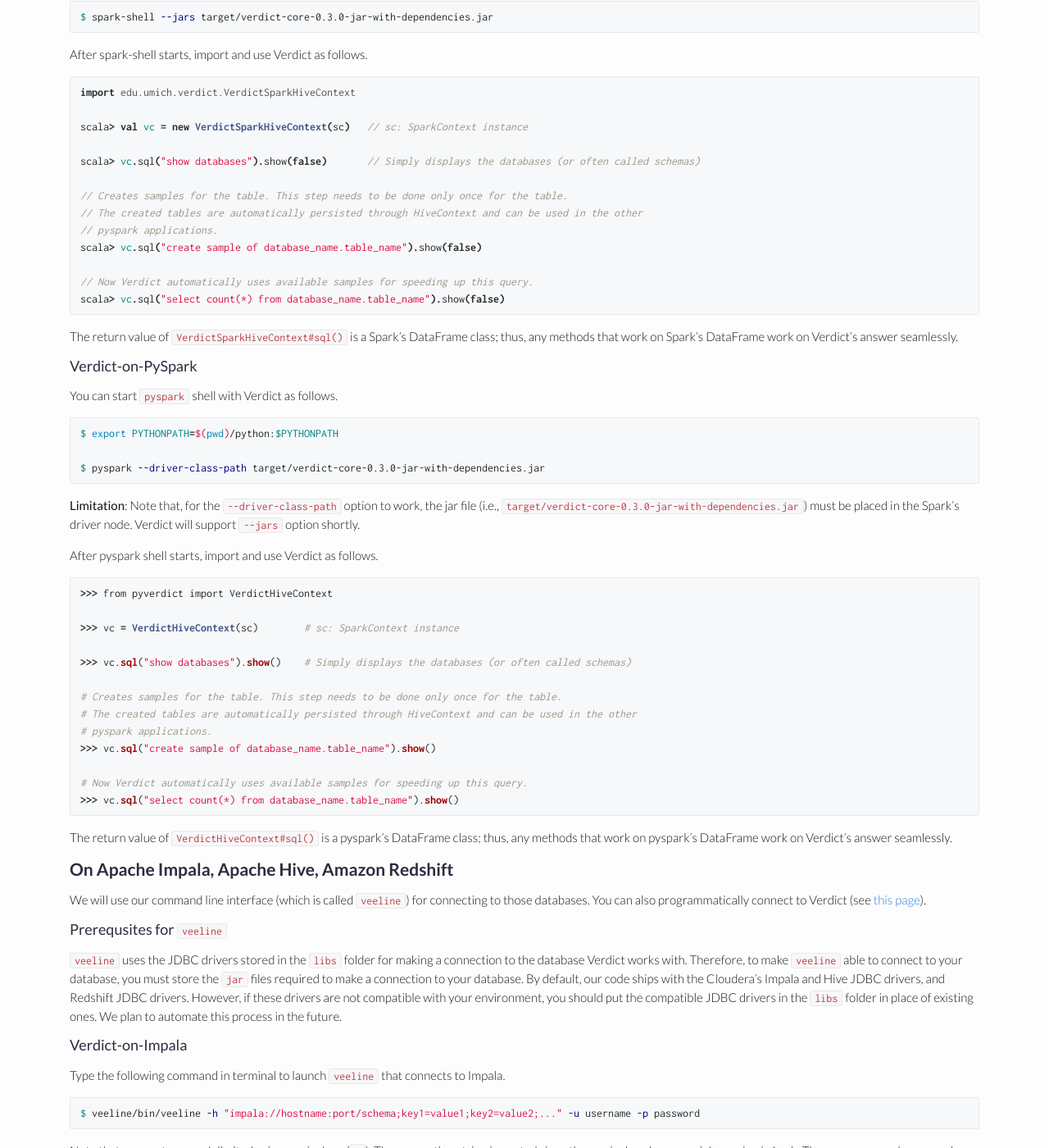
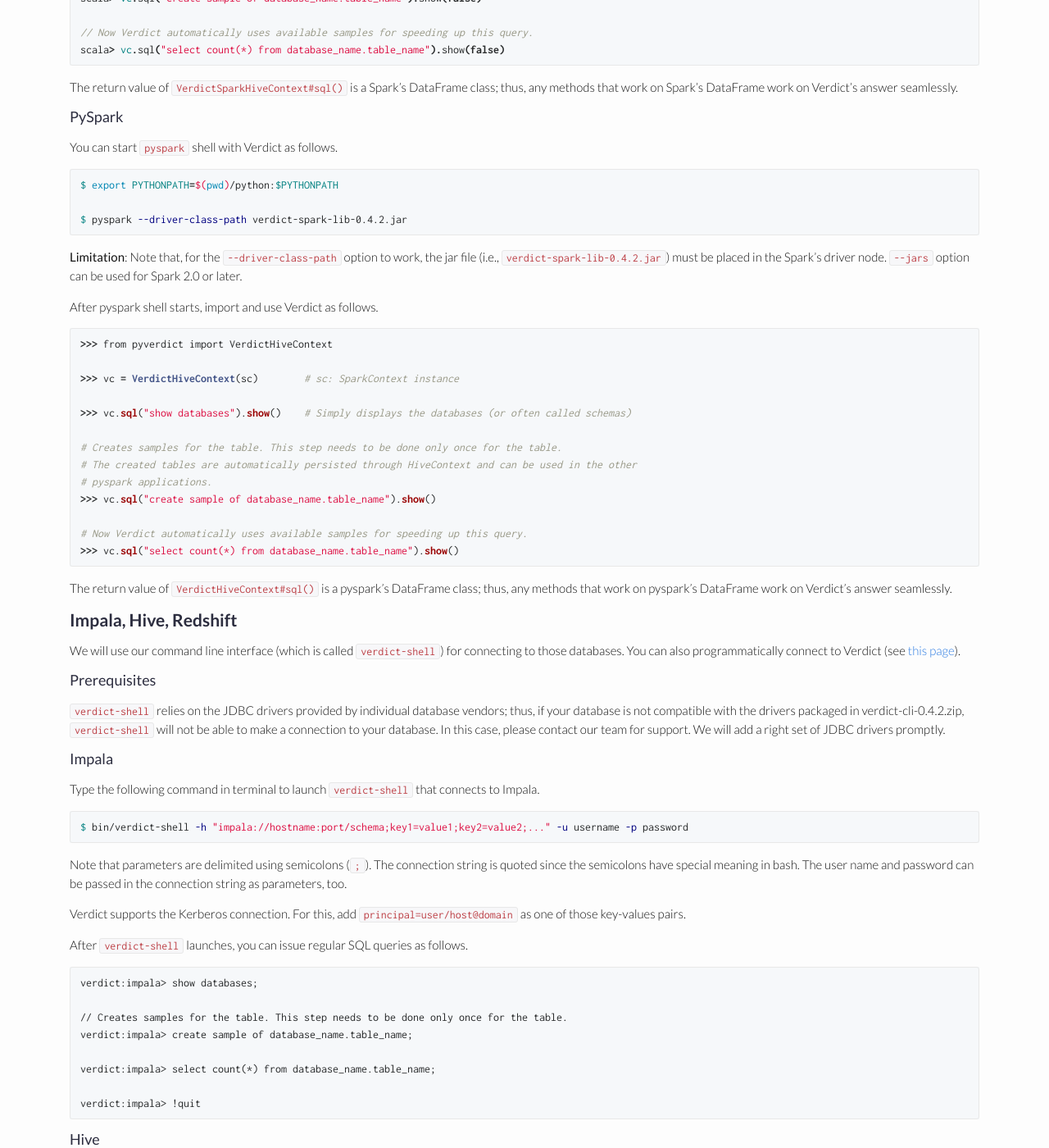
Before and after one commit to verdict-project/verdict-project.github.io, a Jekyll site: the page built from documentation/quick_start/index.md, in a window 1280 px wide and 1400 px high, scrolled down 1428 px. Shown: the whole window at 82% size. Built offline with Jekyll 4.4.1, drawn with Linux system fonts in a browser that asks for light colours; nearby versions of some CDN libraries; some of the changed text lies outside the part shown.

````diff
--- a/_config.yml
+++ b/_config.yml
@@ -11,7 +11,7 @@ email: verdict-site@umich.edu
 description: >            # this means to ignore newlines until "baseurl:"
     Verdict is a fast, resource-efficient data analytics system.
 baseurl: ""               # the subpath of your site, e.g. /blog
-url: "localhost:4000"     # the base hostname & protocol for your site
+url: http://verdictdb.org/
 twitter_username: jekyllrb
 github_username:  jekyll
 
@@ -32,5 +32,6 @@ verdict_core_jar_name: verdict-spark-lib-0.4.2.jar
 verdict_core_jar_url: https://sourceforge.net/projects/verdict/files/0.4/verdict-spark-lib-0.4.2.jar/download
 verdict_jdbc_jar_name: verdict-jdbc-0.4.2.jar
 verdict_jdbc_jar_url: https://sourceforge.net/projects/verdict/files/0.4/verdict-jdbc-0.4.2.jar/download
+verdict_veeline_jar_name: verdict-shell-0.4.2.jar
 verdict_command_line_zip_name: verdict-cli-0.4.2.zip
 verdict_command_line_zip_url: https://sourceforge.net/projects/verdict/files/0.4/verdict-cli-0.4.2.zip/download
--- a/documentation/quick_start/index.md
+++ b/documentation/quick_start/index.md
@@ -10,20 +10,9 @@ Verdict can run on top of [Apache Hive](https://hive.apache.org/), [Apache Impal
 
 Using Verdict is easy. Following this guide, you can finish setup in five minutes if you have any of those supported systems ready.
 
-## Downloading and Building Verdict
+## Download and Install Verdict
 
-Downloading and building Verdict requires only a couple steps. Building Verdict does not require any `sudo` access.
-
-1. **Download** and unzip [the latest release (version 0.3.0)](https://github.com/mozafari/verdict/releases/download/v0.3.0/verdict-0.3.0.zip).
-1. **Type** `mvn package` in the unzipped directory. The command will download all the dependencies and compile Verdict's code. The command will create three `jar` files in the `target` directory.
-
-This is all!
-
-### More details
-
-Verdict is tested on Oracle JDK 1.7 or above, but it should work with open JDK, too. `mvn` is the command for the [Apache Maven](https://maven.apache.org/) package manager. If you do not have the Maven, you will have to install it. The official page for the Maven installation is [this](https://maven.apache.org/install.html).
-
-Verdict is currently tested with the systems included in a Cloudera distribution ([CDH 5.11](https://www.cloudera.com/documentation/enterprise/release-notes/topics/cdh_rn_new_in_cdh_511.html)). However, Verdict should work with other versions as well. Please let us know if Verdict is incompatible with your environment.
+See [this page]({{ site.baseurl }}/download/) to download jar or zip archives relevant to your data analytics platforms.
 
 
 ## Using Verdict
@@ -31,7 +20,7 @@ Verdict is currently tested with the systems included in a Cloudera distribution
 Verdict takes a slightly different approach depending on the database system it works with. Once connected, however, you can issue the same SQL queries.
 
 
-### On Apache Spark
+### Apache Spark
 
 Verdict works with Spark by creating Spark's HiveContext internally. In this way, Verdict can load persisted tables through Hive Metastore. Verdict is tested with Apache Spark 1.6.0 (in the Cloudera distribution CDH 5.11). We will support Spark 2.0 shortly.
 
@@ -40,12 +29,12 @@ We show how to use Verdict in `spark-shell` and `pyspark`. Using Verdict in a Sp
 Due to the seamless integration of Verdict on top of Spark (and PySpark), Verdict can be used within [Apache Zeppelin](https://zeppelin.apache.org/) notebooks and Python [Jupyter](http://jupyter.org/) notebooks. See this page for more detail about how to set up Verdict with Zeppelin or Jupyter.
 
 
-#### Verdict-on-Spark
+#### (Scala) Spark
 
 You can start `spark-shell` with Verdict as follows.
 
 ```bash
-$ spark-shell --jars target/verdict-core-0.3.0-jar-with-dependencies.jar
+$ spark-shell --jars {{ site.verdict_core_jar_name }}
 ```
 
 After spark-shell starts, import and use Verdict as follows.
@@ -69,17 +58,17 @@ scala> vc.sql("select count(*) from database_name.table_name").show(false)
 The return value of `VerdictSparkHiveContext#sql()` is a Spark's DataFrame class; thus, any methods that work on Spark's DataFrame work on Verdict's answer seamlessly.
 
 
-#### Verdict-on-PySpark
+#### PySpark
 
 You can start `pyspark` shell with Verdict as follows.
 
 ```bash
 $ export PYTHONPATH=$(pwd)/python:$PYTHONPATH
 
-$ pyspark --driver-class-path target/verdict-core-0.3.0-jar-with-dependencies.jar
+$ pyspark --driver-class-path {{ site.verdict_core_jar_name }}
 ```
 
-**Limitation**: Note that, for the `--driver-class-path` option to work, the jar file (i.e., `target/verdict-core-0.3.0-jar-with-dependencies.jar`) must be placed in the Spark's driver node. Verdict will support `--jars` option shortly.
+**Limitation**: Note that, for the `--driver-class-path` option to work, the jar file (i.e., `{{ site.verdict_core_jar_name }}`) must be placed in the Spark's driver node. `--jars` option can be used for Spark 2.0 or later.
 
 After pyspark shell starts, import and use Verdict as follows.
 
@@ -102,29 +91,28 @@ After pyspark shell starts, import and use Verdict as follows.
 The return value of `VerdictHiveContext#sql()` is a pyspark's DataFrame class; thus, any methods that work on pyspark's DataFrame work on Verdict's answer seamlessly.
 
 
-### On Apache Impala, Apache Hive, Amazon Redshift
+### Impala, Hive, Redshift
 
-We will use our command line interface (which is called `veeline`) for connecting to those databases. You can also programmatically connect to Verdict (see [this page](http://verdict-doc.readthedocs.io/en/latest/using.html#jdbc-in-java-python-applications)).
+We will use our command line interface (which is called `verdict-shell`) for connecting to those databases. You can also programmatically connect to Verdict (see [this page](http://verdict-doc.readthedocs.io/en/latest/using.html#jdbc-in-java-python-applications)).
+
+#### Prerequisites
+
+`verdict-shell` relies on the JDBC drivers provided by individual database vendors; thus, if your database is not compatible with the drivers packaged in {{ site.verdict_command_line_zip_name }}, `verdict-shell` will not be able to make a connection to your database. In this case, please contact our team for support. We will add a right set of JDBC drivers promptly.
 
 
-#### Prerequsites for `veeline`
+#### Impala
 
-`veeline` uses the JDBC drivers stored in the `libs` folder for making a connection to the database Verdict works with. Therefore, to make `veeline` able to connect to your database, you must store the `jar` files required to make a connection to your database. By default, our code ships with the Cloudera's Impala and Hive JDBC drivers, and Redshift JDBC drivers. However, if these drivers are not compatible with your environment, you should put the compatible JDBC drivers in the `libs` folder in place of existing ones. We plan to automate this process in the future.
-
-
-#### Verdict-on-Impala
-
-Type the following command in terminal to launch `veeline` that connects to Impala.
+Type the following command in terminal to launch `verdict-shell` that connects to Impala.
 
 ```bash
-$ veeline/bin/veeline -h "impala://hostname:port/schema;key1=value1;key2=value2;..." -u username -p password
+$ bin/verdict-shell -h "impala://hostname:port/schema;key1=value1;key2=value2;..." -u username -p password
 ```
 
 Note that parameters are delimited using semicolons (`;`). The connection string is quoted since the semicolons have special meaning in bash. The user name and password can be passed in the connection string as parameters, too.
 
 Verdict supports the Kerberos connection. For this, add `principal=user/host@domain` as one of those key-values pairs.
 
-After `veeline` launches, you can issue regular SQL queries as follows.
+After `verdict-shell` launches, you can issue regular SQL queries as follows.
 
 ```
 verdict:impala> show databases;
@@ -137,19 +125,19 @@ verdict:impala> select count(*) from database_name.table_name;
 verdict:impala> !quit
 ```
 
-#### Verdict-on-Hive
+#### Hive
 
-Type the following command in terminal to launch `veeline` that connects to Hive.
+Type the following command in terminal to launch `verdict-shell` that connects to Hive.
 
 ```bash
-$ veeline/bin/veeline -h "hive2://hostname:port/schema;key1=value1;key2=value2;..." -u username -p password
+$ bin/verdict-shell -h "hive2://hostname:port/schema;key1=value1;key2=value2;..." -u username -p password
 ```
 
 Note that parameters are delimited using semicolons (`;`). The connection string is quoted since the semicolons have special meaning in bash. The user name and password can be passed in the connection string as parameters, too.
 
 Verdict supports the Kerberos connection. For this, add `principal=user/host@domain` as one of those key-values pairs.
 
-After `veeline` launches, you can issue regular SQL queries as follows.
+After `verdict-shell` launches, you can issue regular SQL queries as follows.
 
 ```
 verdict:Apache Hive> show databases;
@@ -162,17 +150,17 @@ verdict:Apache Hive> select count(*) from database_name.table_name;
 verdict:Apache Hive> !quit
 ```
 
-#### Verdict-on-Redshift
+#### Redshift
 
-Type the following command in terminal to launch `veeline` that connects to Amazon Redshift.
+Type the following command in terminal to launch `verdict-shell` that connects to Amazon Redshift.
 
 ```bash
-$ veeline/bin/veeline -h "redshift://endpoint:port/database;key1=value1;key2=value2;..." -u username -p password
+$ bin/verdict-shell -h "redshift://endpoint:port/database;key1=value1;key2=value2;..." -u username -p password
 ```
 
 Note that parameters are delimited using semicolons (`;`). The connection string is quoted since the semicolons have special meaning in bash. The user name and password can be passed in the connection string as parameters, too.
 
-After `veeline` launches, you can issue regular SQL queries as follows.
+After `verdict-shell` launches, you can issue regular SQL queries as follows.
 
 ```
 // In Redshift, this displays the schemas in the database to which you are connected
````
Also changed, not shown: download/index.md (+5 -3 lines).
